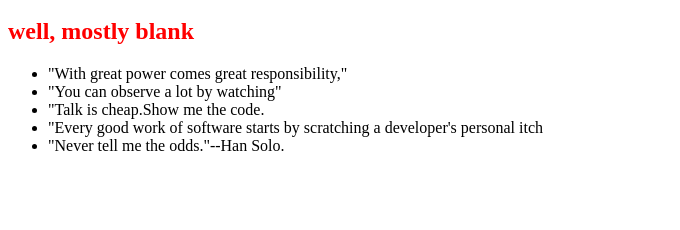
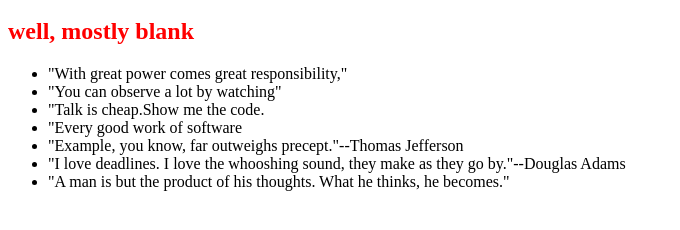
Before and after one commit to truongminhsi/0main_OpenSap_repo, a plain HTML site: page index.html in a window 1280 px wide. Shown: the part 48-278 px from the top of the page, without its empty margins (0-680 px from the left). Drawn offline with Linux system fonts and the light colour scheme.

Commit message:
Eric Raymond quotes

```diff
--- a/index.html
+++ b/index.html
@@ -11,8 +11,10 @@
 	<li>"With great power comes great responsibility,"</li>
 	<li>"You can observe a lot by watching"</li>
 	<li>"Talk is cheap.Show me the code.</li>
-	<li>"Every good work of software starts by scratching a developer's personal itch</li>
-	<li>"Never tell me the odds."--Han Solo.</li>
+	<li>"Every good work of software</li>
+	<li>"Example, you know, far outweighs precept."--Thomas Jefferson</li>
+	<li>"I love deadlines. I love the whooshing sound, they make as they go by."--Douglas Adams</li>
+	<li>"A man is but the product of his thoughts. What he thinks, he becomes."</li>
 </ul>
 
 </body>
```
